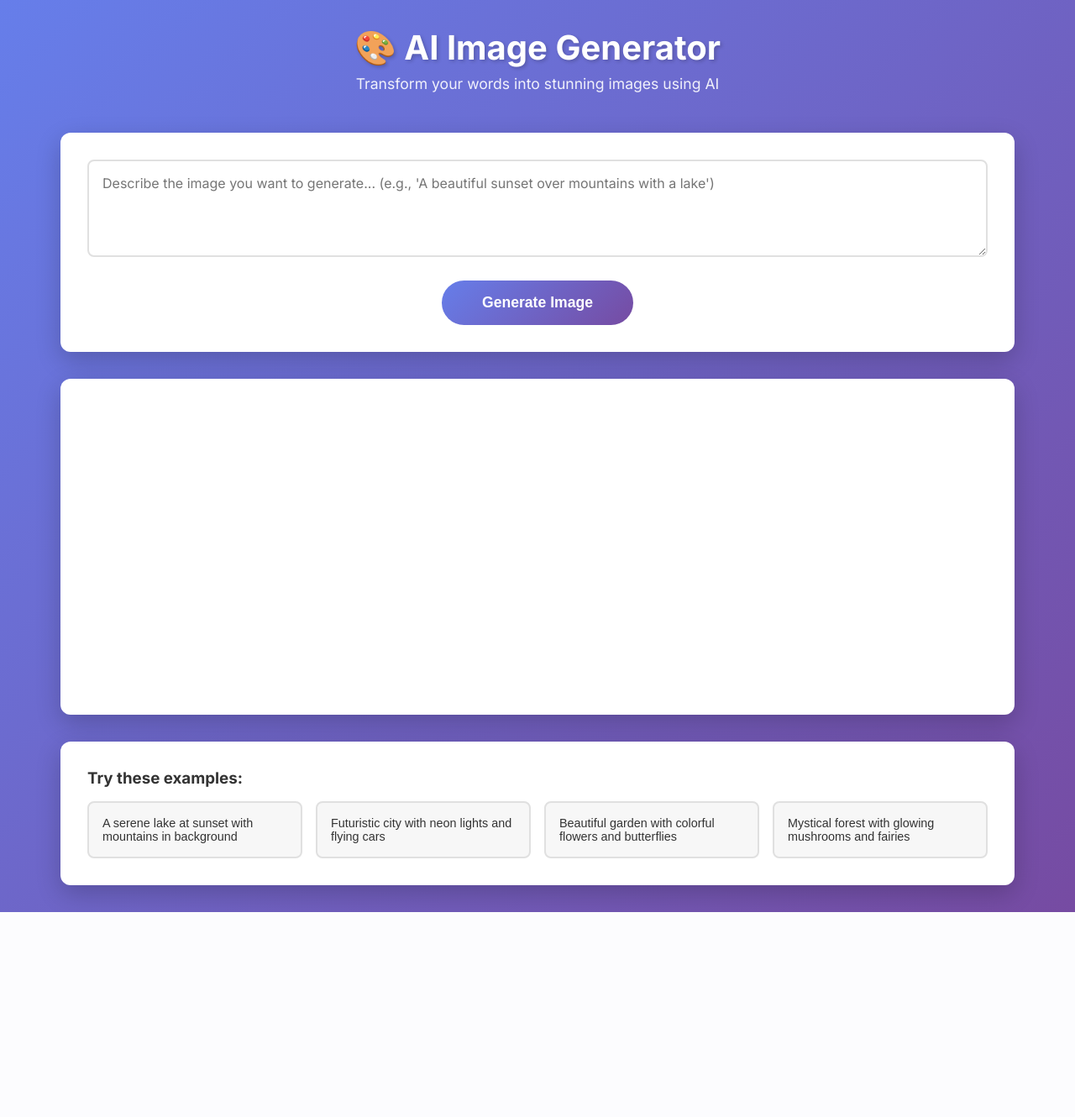
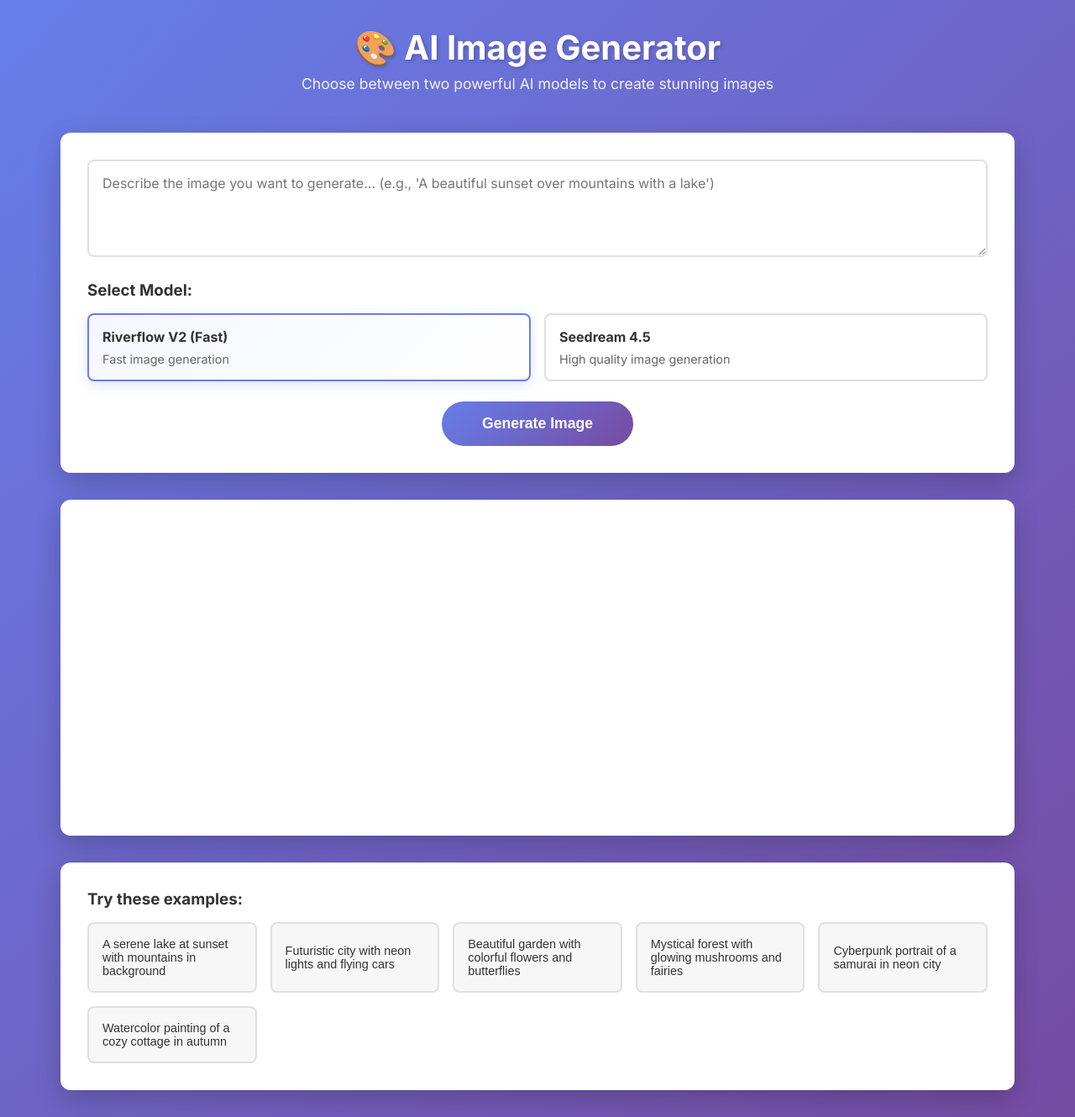
Before and after one commit to Prantik123321/text-to-image-app, a Flask app: page / in a window 1280 px wide. Shown: the whole page at 84% size. Before the commit the page ends 1086 px from the top, so only its background shows below. Run offline with Flask 3, Linux system fonts and the light colour scheme.

Commit message:
Initial commit

```diff
--- a/app.py
+++ b/app.py
@@ -2,61 +2,138 @@ from flask import Flask, render_template, request, jsonify
 from flask_cors import CORS
 import requests
 import json
-import base64
-from io import BytesIO
+import os
+import logging
+
+# Set up logging
+logging.basicConfig(level=logging.INFO)
+logger = logging.getLogger(__name__)
 
 app = Flask(__name__)
-CORS(app)  # Enable CORS for all routes
+CORS(app)
 
 # Your OpenRouter API key
-OPENROUTER_API_KEY = "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"
+OPENROUTER_API_KEY = os.environ.get('OPENROUTER_API_KEY', "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")
+
+# Available models
+MODELS = {
+    "riverflow": {
+        "name": "sourceful/riverflow-v2-fast-preview",
+        "display": "Riverflow V2 (Fast)",
+        "description": "Fast image generation"
+    },
+    "seedream": {
+        "name": "bytedance-seed/seedream-4.5",
+        "display": "Seedream 4.5",
+        "description": "High quality image generation"
+    }
+}
+
+# Mask API key for logging
+if OPENROUTER_API_KEY:
+    masked_key = OPENROUTER_API_KEY[:10] + "..." + OPENROUTER_API_KEY[-5:]
+    logger.info(f"Using API key: {masked_key}")
+else:
+    logger.error("No API key found!")
 
 @app.route('/')
 def index():
-    return render_template('index.html')
+    return render_template('index.html', models=MODELS)
 
 @app.route('/generate-image', methods=['POST'])
 def generate_image():
     try:
         data = request.json
         prompt = data.get('prompt', '')
+        model_key = data.get('model', 'riverflow')  # Default to riverflow
 
         if not prompt:
             return jsonify({'error': 'Prompt is required'}), 400
 
-        # Prepare the request to OpenRouter
+        # Get model name
+        model = MODELS.get(model_key, MODELS['riverflow'])
+        model_name = model['name']
+
+        logger.info(f"Generating image with model {model_name} for prompt: {prompt[:50]}...")
+
+        # Prepare headers
+        headers = {
+            "Authorization": f"Bearer {OPENROUTER_API_KEY}",
+            "Content-Type": "application/json",
+            "HTTP-Referer": request.host_url.rstrip('/'),
+            "X-Title": "AI Image Generator"
+        }
+
+        # Prepare request body
+        payload = {
+            "model": model_name,
+            "messages": [
+                {
+                    "role": "user",
+                    "content": prompt
+                }
+            ],
+            "modalities": ["image"]
+        }
+
+        # Make the request to OpenRouter
         response = requests.post(
             url="https://openrouter.ai/api/v1/chat/completions",
-            headers={
-                "Authorization": f"Bearer {OPENROUTER_API_KEY}",
-                "Content-Type": "application/json",
-            },
-            json={
-                "model": "sourceful/riverflow-v2-pro",
-                "messages": [
-                    {
-                        "role": "user",
-                        "content": prompt
-                    }
-                ],
-                "modalities": ["image"]
-            }
+            headers=headers,
+            json=payload,
+            timeout=120  # Increased timeout for image generation
         )
 
+        logger.info(f"OpenRouter API response status: {response.status_code}")
+
+        # Handle error responses
+        if response.status_code != 200:
+            error_detail = response.text
+            logger.error(f"API Error {response.status_code}: {error_detail}")
+
+            try:
+                error_json = response.json()
+                error_message = error_json.get('error', {}).get('message', 'Unknown error')
+            except:
+                error_message = error_detail[:200]
+
+            return jsonify({
+                'error': f'API Error {response.status_code}: {error_message}',
+                'success': False
+            }), response.status_code
+
+        # Parse successful response
         result = response.json()
 
         # Extract the generated image
         if result.get("choices"):
             message = result["choices"][0]["message"]
-            if message.get("images"):
-                # Return the first image URL
-                image_url = message["images"][0]["image_url"]["url"]
-                return jsonify({'image_url': image_url, 'success': True})
+            if message.get("images") and len(message["images"]) > 0:
+                image_data = message["images"][0]
 
-        return jsonify({'error': 'No image generated', 'success': False}), 500
+                # Handle different image response formats
+                if "image_url" in image_data and "url" in image_data["image_url"]:
+                    image_url = image_data["image_url"]["url"]
+                    logger.info("Successfully generated image")
+                    return jsonify({'image_url': image_url, 'success': True})
+                elif "image" in image_data:
+                    image_url = image_data["image"]
+                    logger.info("Successfully generated image (base64)")
+                    return jsonify({'image_url': image_url, 'success': True})
 
+        logger.error("No image found in the response")
+        return jsonify({'error': 'No image generated in response', 'success': False}), 500
+
+    except requests.exceptions.Timeout:
+        logger.error("Request timeout")
+        return jsonify({'error': 'Request timeout - please try again', 'success': False}), 504
+    except requests.exceptions.ConnectionError:
+        logger.error("Connection error")
+        return jsonify({'error': 'Connection error - please check your internet', 'success': False}), 503
     except Exception as e:
-        return jsonify({'error': str(e), 'success': False}), 500
+        logger.error(f"Unexpected error: {str(e)}", exc_info=True)
+        return jsonify({'error': f'Server error: {str(e)}', 'success': False}), 500
 
 if __name__ == '__main__':
-    app.run(debug=True, port=5000)
+    port = int(os.environ.get('PORT', 5000))
+    app.run(host='0.0.0.0', port=port, debug=False)
--- a/requirements.txt
+++ b/requirements.txt
@@ -2,3 +2,4 @@ Flask
 flask-cors
 requests
 python-dotenv
+gunicorn
--- a/static/script.js
+++ b/static/script.js
@@ -1,14 +1,17 @@
 document.addEventListener('DOMContentLoaded', function() {
     const promptInput = document.getElementById('promptInput');
     const generateBtn = document.getElementById('generateBtn');
+    const regenerateBtn = document.getElementById('regenerateBtn');
     const imageContainer = document.getElementById('imageContainer');
     const generatedImage = document.getElementById('generatedImage');
     const loadingIndicator = document.getElementById('loadingIndicator');
     const errorMessage = document.getElementById('errorMessage');
     const downloadBtn = document.getElementById('downloadBtn');
     const exampleBtns = document.querySelectorAll('.example-btn');
+    const modelRadios = document.querySelectorAll('input[name="model"]');
     const btnText = generateBtn.querySelector('.btn-text');
     const loadingSpinner = generateBtn.querySelector('.loading-spinner');
+    const modelStatus = document.querySelector('.model-status');
 
     // Example buttons click handler
     exampleBtns.forEach(btn => {
@@ -19,6 +22,11 @@ document.addEventListener('DOMContentLoaded', function() {
 
     // Generate button click handler
     generateBtn.addEventListener('click', generateImage);
+
+    // Regenerate button click handler
+    if (regenerateBtn) {
+        regenerateBtn.addEventListener('click', generateImage);
+    }
 
     // Download button click handler
     downloadBtn.addEventListener('click', function() {
@@ -50,12 +58,23 @@ document.addEventListener('DOMContentLoaded', function() {
             return;
         }
 
+        // Get selected model
+        let selectedModel = 'riverflow';
+        modelRadios.forEach(radio => {
+            if (radio.checked) {
+                selectedModel = radio.value;
+            }
+        });
+
+        // Get model display name
+        const modelDisplay = document.querySelector(`input[value="${selectedModel}"]`).closest('.model-option').querySelector('h4').textContent;
+
         // Clear previous results
         hideImage();
         hideError();
 
         // Show loading state
-        setLoading(true);
+        setLoading(true, modelDisplay);
 
         try {
             const response = await fetch('/generate-image', {
@@ -63,7 +82,10 @@ document.addEventListener('DOMContentLoaded', function() {
                 headers: {
                     'Content-Type': 'application/json',
                 },
-                body: JSON.stringify({ prompt: prompt })
+                body: JSON.stringify({
+                    prompt: prompt,
+                    model: selectedModel
+                })
             });
 
             const data = await response.json();
@@ -78,18 +100,21 @@ document.addEventListener('DOMContentLoaded', function() {
             }
         } catch (error) {
             console.error('Error:', error);
-            showError('An error occurred while generating the image');
+            showError('An error occurred while generating the image. Please try again.');
         } finally {
             setLoading(false);
         }
     }
 
-    function setLoading(isLoading) {
+    function setLoading(isLoading, modelName = '') {
         if (isLoading) {
             generateBtn.disabled = true;
             btnText.style.display = 'none';
             loadingSpinner.style.display = 'inline';
             loadingIndicator.style.display = 'block';
+            if (modelStatus) {
+                modelStatus.textContent = `Using ${modelName} model...`;
+            }
             imageContainer.style.display = 'none';
         } else {
             generateBtn.disabled = false;
--- a/static/style.css
+++ b/static/style.css
@@ -58,8 +59,59 @@ textarea:focus {
     border-color: #667eea;
 }
 
+.model-selection {
+    margin-bottom: 1.5rem;
+}
+
+.model-selection h3 {
+    margin-bottom: 1rem;
+    color: #333;
+}
+
+.model-options {
+    display: grid;
+    grid-template-columns: repeat(auto-fit, minmax(250px, 1fr));
+    gap: 1rem;
+    margin-bottom: 1.5rem;
+}
+
+.model-option {
+    cursor: pointer;
+}
+
+.model-option input[type="radio"] {
+    display: none;
+}
+
+.model-option input[type="radio"]:checked + .model-card {
+    border-color: #667eea;
+    background: linear-gradient(135deg, #f5f7ff 0%, #ffffff 100%);
+    box-shadow: 0 5px 15px rgba(102, 126, 234, 0.2);
+}
+
+.model-card {
+    border: 2px solid #e0e0e0;
+    border-radius: 8px;
+    padding: 1rem;
+    transition: all 0.3s;
+}
+
+.model-card:hover {
+    border-color: #667eea;
+    transform: translateY(-2px);
+}
+
+.model-card h4 {
+    color: #333;
+    margin-bottom: 0.5rem;
+}
+
+.model-card p {
+    color: #666;
+    font-size: 0.9rem;
+}
+
 .controls {
-    margin-top: 1.5rem;
     display: flex;
     justify-content: center;
 }
@@ -181,7 +253,7 @@ textarea:focus {
 
 .example-buttons {
     display: grid;
-    grid-template-columns: repeat(auto-fit, minmax(250px, 1fr));
+    grid-template-columns: repeat(auto-fit, minmax(200px, 1fr));
     gap: 1rem;
 }
 
--- a/templates/index.html
+++ b/templates/index.html
@@ -3,7 +3,7 @@
 <head>
     <meta charset="UTF-8">
     <meta name="viewport" content="width=device-width, initial-scale=1.0">
-    <title>AI Text to Image Generator</title>
+    <title>AI Image Generator - Two Models</title>
     <link rel="stylesheet" href="{{ url_for('static', filename='style.css') }}">
     <link href="https://fonts.googleapis.com/css2?family=Inter:wght@400;500;600;700&display=swap" rel="stylesheet">
 </head>
@@ -11,7 +11,7 @@
     <div class="container">
         <header>
             <h1>🎨 AI Image Generator</h1>
-            <p>Transform your words into stunning images using AI</p>
+            <p>Choose between two powerful AI models to create stunning images</p>
         </header>
 
         <main>
@@ -21,6 +21,21 @@
                     placeholder="Describe the image you want to generate... (e.g., 'A beautiful sunset over mountains with a lake')"
                     rows="4"
                 ></textarea>
+
+                <div class="model-selection">
+                    <h3>Select Model:</h3>
+                    <div class="model-options">
+                        {% for key, model in models.items() %}
+                        <label class="model-option">
+                            <input type="radio" name="model" value="{{ key }}" {% if loop.first %}checked{% endif %}>
+                            <div class="model-card">
+                                <h4>{{ model.display }}</h4>
+                                <p>{{ model.description }}</p>
+                            </div>
+                        </label>
+                        {% endfor %}
+                    </div>
+                </div>
 
                 <div class="controls">
                     <button id="generateBtn" class="generate-btn">
@@ -35,12 +50,14 @@
                     <img id="generatedImage" src="" alt="Generated Image">
                     <div class="image-actions">
                         <button id="downloadBtn" class="download-btn">Download Image</button>
+                        <button id="regenerateBtn" class="regenerate-btn">Regenerate</button>
                     </div>
                 </div>
 
                 <div id="loadingIndicator" class="loading-indicator" style="display: none;">
                     <div class="spinner"></div>
                     <p>Generating your image...</p>
+                    <small class="model-status"></small>
                 </div>
 
                 <div id="errorMessage" class="error-message" style="display: none;"></div>
@@ -53,6 +70,8 @@
                     <button class="example-btn">Futuristic city with neon lights and flying cars</button>
                     <button class="example-btn">Beautiful garden with colorful flowers and butterflies</button>
                     <button class="example-btn">Mystical forest with glowing mushrooms and fairies</button>
+                    <button class="example-btn">Cyberpunk portrait of a samurai in neon city</button>
+                    <button class="example-btn">Watercolor painting of a cozy cottage in autumn</button>
                 </div>
             </div>
         </main>
```
Also changed, not shown: other parts of static/style.css (+36 -7 lines), 1 other file.
